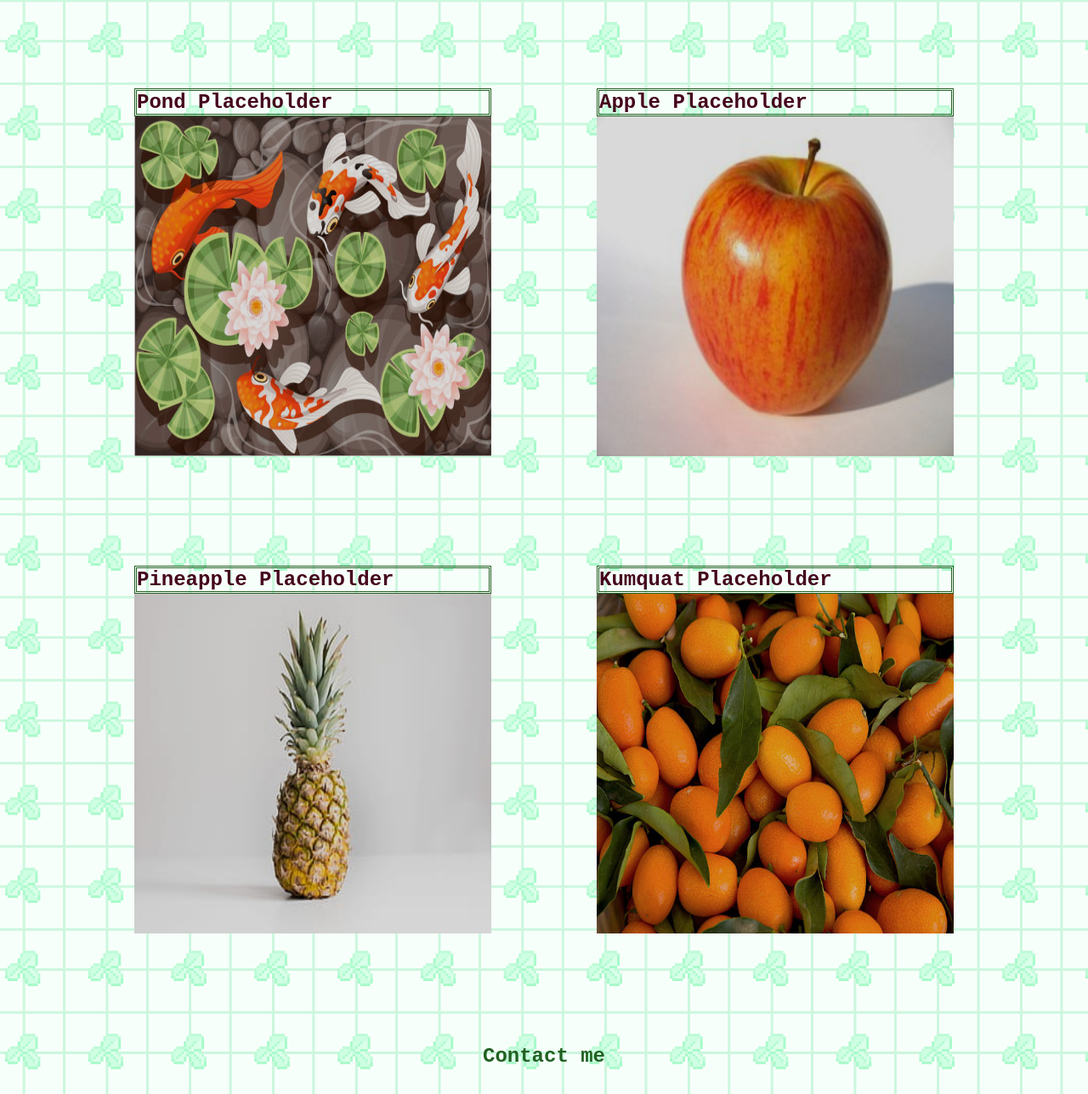
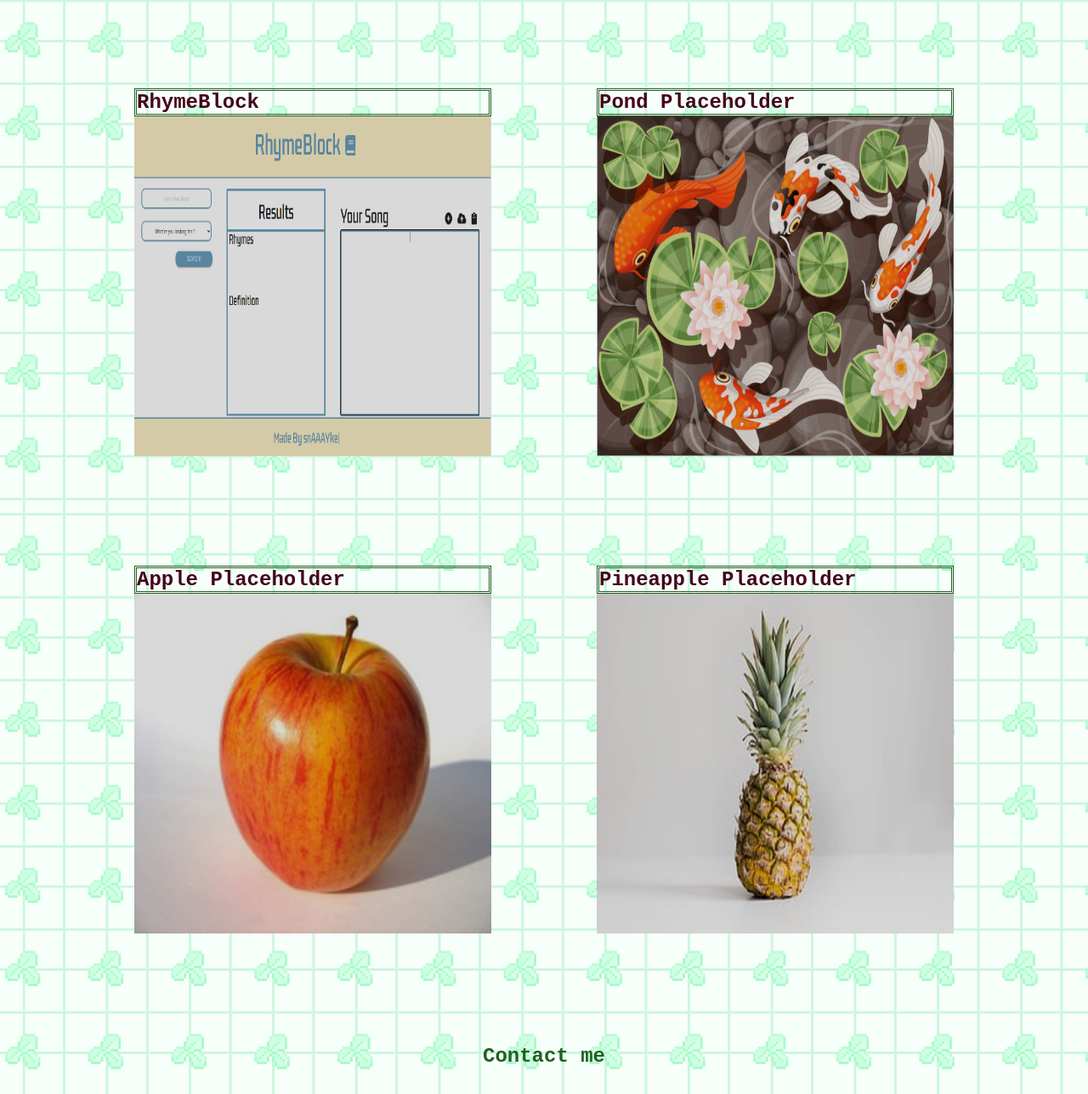
Before and after one commit to kirstgonz/Professional-Portfolio, a plain HTML site: page index.html in a window 1280 px wide. Shown: the part 1808-3096 px from the top of the page at 85% size. Drawn offline with Linux system fonts and the light colour scheme.

Commit message:
added RhymeBlock project

```diff
--- a/index.html
+++ b/index.html
@@ -68,6 +68,14 @@
 
         <!--PLACEHOLDERS-->
             <div class="ph" id="phmargin">
+                <h3>RhymeBlock</h3>
+                <a href="https://emilioeth.github.io/Rhyme-Block/"
+                    target=_blank>
+                    <img src="./assets/img/rhymeblock.png" alt="RhymeBlock webpage" />
+                </a>
+            </div>
+
+            <div class="ph" id="phmargin">
                 <h3>Pond Placeholder</h3>
                 <a href="https://media.istockphoto.com/vectors/koi-carp-swimming-in-a-pond-with-lily-lotus-with-green-leaves-on-vector-id1166851730?k=20&m=1166851730&s=612x612&w=0&h=jLINEXnu6w79CrUt1WNM85Zz2EAV3ibcf1hMUp7KrL4="
                     target=_blank>
@@ -90,13 +98,6 @@
                 </a>
             </div>
 
-            <div class="ph" id="phmargin">
-                <h3 class="h3">Kumquat Placeholder</h3>
-                <a href="https://media.istockphoto.com/photos/kumquats-with-green-leaves-picture-id178438282?k=20&m=178438282&s=612x612&w=0&h=y4LnSI08aAjjR8CNbCdf9n9D3PtY8FqCJU12G8D-ShA="
-                    target=_blank>
-                    <img src="./assets/img/kumquat.jpg" alt="Kumquats with stems and leaves" />
-                </a>
-            </div>
         </div>
     </section>
 
```
Also changed, not shown: assets/img/rhymeblock.png (added).
